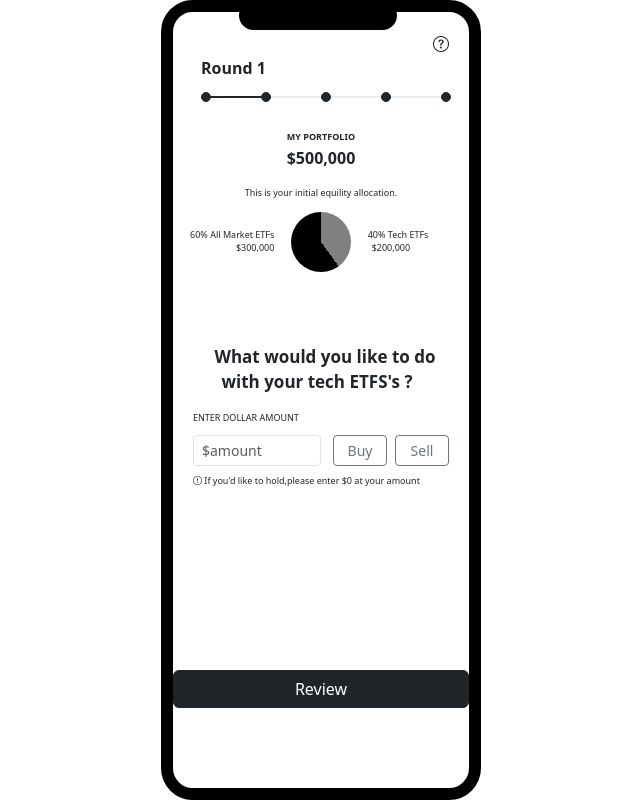
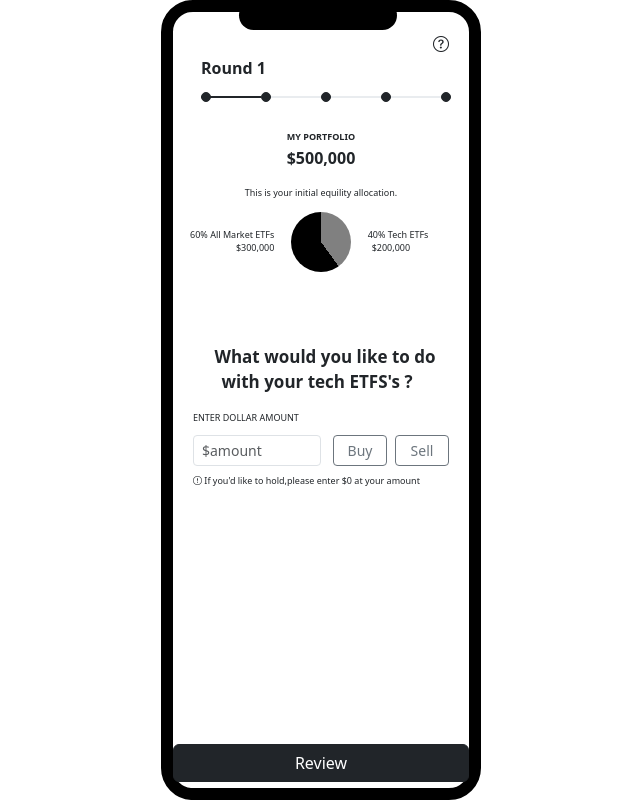
Before and after one commit to deshmukhanjali167/mobileapplicationnew, an Angular app: page /first in a window 1280 px wide. Shown: the whole page, without its empty margins (319-959 px from the left). Built offline with nearby package versions, Linux system fonts and the light colour scheme.

Commit message:
mainerapper padding set

```diff
--- a/src/app/component/firstpage/firstpage.component.css
+++ b/src/app/component/firstpage/firstpage.component.css
@@ -183,7 +183,7 @@
 
     .review {
         position: absolute;
-        bottom: 80px;
+        bottom: 6px;
         left: 50%;
         transform: translateX(-50%);
         width: 100%;
@@ -215,7 +215,7 @@
 
     .review {
         position: absolute;
-        bottom: 80px;
+        bottom: 6px;
         left: 50%;
         transform: translateX(-50%);
         width: 100%;
@@ -252,7 +252,7 @@
 
     .review {
         position: absolute;
-        bottom: 80px;
+        bottom: 6px;
         left: 50%;
         transform: translateX(-50%);
         width: 100%;
@@ -302,7 +302,13 @@
         left: 66px;
         background-color: black;
     }
-
+    .review {
+        position: absolute;
+        bottom: 6px;
+        left: 50%;
+        transform: translateX(-50%);
+        width: 80%;
+    }
 }
 
 @media only screen and (min-width: 1200px) {
@@ -326,6 +332,13 @@
         top: -11px;
         left: 66px;
         background-color: black;
+    }
+    .review {
+        position: absolute;
+        bottom: 6px;
+        left: 50%;
+        transform: translateX(-50%);
+        width: 100%;
     }
 
 
@@ -357,7 +370,7 @@
 
     .review {
         position: absolute;
-        bottom: 27px;
+        bottom: 6px;
         left: 50%;
         transform: translateX(-50%);
         width: 80%;
--- a/src/app/component/firstpage/firstpage.component.html
+++ b/src/app/component/firstpage/firstpage.component.html
@@ -1,7 +1,7 @@
 <!-- first page -->
 <div class="container d-flex justify-content-center
  align-items-center   vh-100  ">
-    <div class="main-wrapper ">
+    <div class="main-wrapper p-0 m-0">
         <div class="wrapper ">
             <div class="mobile-wrapper  ">
                 <div class="mobile-shape  ">
--- a/src/app/component/homepage/homepage.component.css
+++ b/src/app/component/homepage/homepage.component.css
@@ -85,7 +85,7 @@
 
     .startdemo {
         position: absolute;
-        bottom: 40px;
+        bottom: 6px;
         left: 50%;
         transform: translateX(-50%);
         width: 100%;
@@ -116,7 +116,7 @@
 
     .startdemo {
         position: absolute;
-        bottom: 20px;
+        bottom: 6px;
         left: 50%;
         transform: translateX(-50%);
         width: 90%;
@@ -172,7 +172,7 @@
 
     .startdemo {
         position: absolute;
-        bottom: 20px;
+        bottom: 6px;
         left: 50%;
         width: 90%;
         transform: translateX(-50%);
@@ -190,7 +190,7 @@
     .startdemo {
         position: absolute;
         width: 80%;
-        bottom: 40px;
+        bottom: 6px;
         left: 50%;
         transform: translateX(-50%);
         width: 90%;
@@ -222,7 +222,7 @@
     .startdemo {
         position: absolute;
         width: 80%;
-        bottom: 40px;
+        bottom: 6px;
         left: 50%;
         transform: translateX(-50%);
     }
@@ -252,7 +252,7 @@
     .startdemo {
         position: absolute;
         width: 80%;
-        bottom: 40px;
+        bottom: 6px;
         left: 50%;
         transform: translateX(-50%);
     }
--- a/src/app/component/homepage/homepage.component.html
+++ b/src/app/component/homepage/homepage.component.html
@@ -1,7 +1,7 @@
 <!-- home page -->
 <div class="container d-flex justify-content-center
- align-items-center vh-100  ">
-    <div class="main-wrapper   ">
+ align-items-center vh-100   ">
+    <div class="main-wrapper p-0 m-0  ">
         <div class="wrapper  ">
             <div class="mobile-wrapper  ">
                 <div class="mobile-shape ">
```
